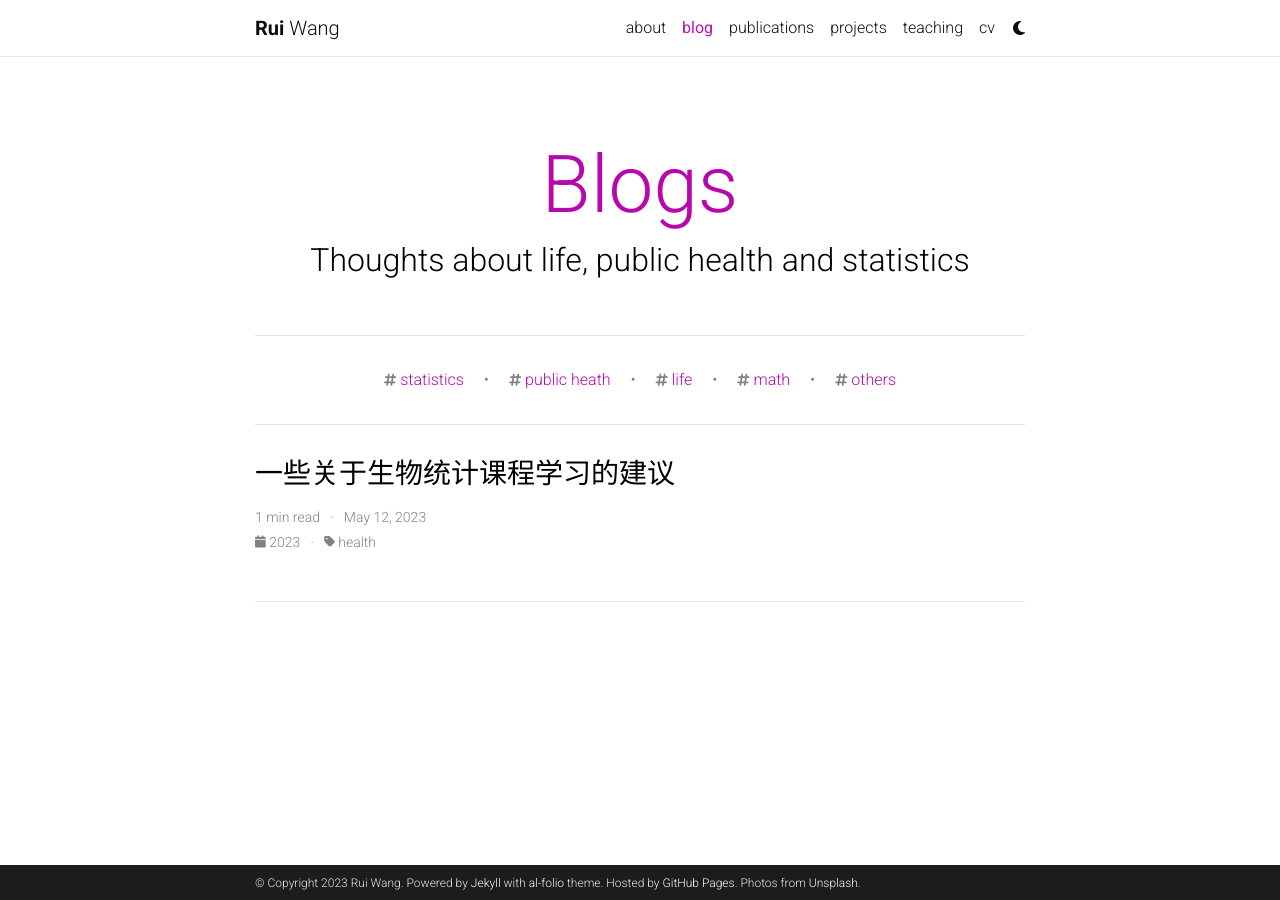
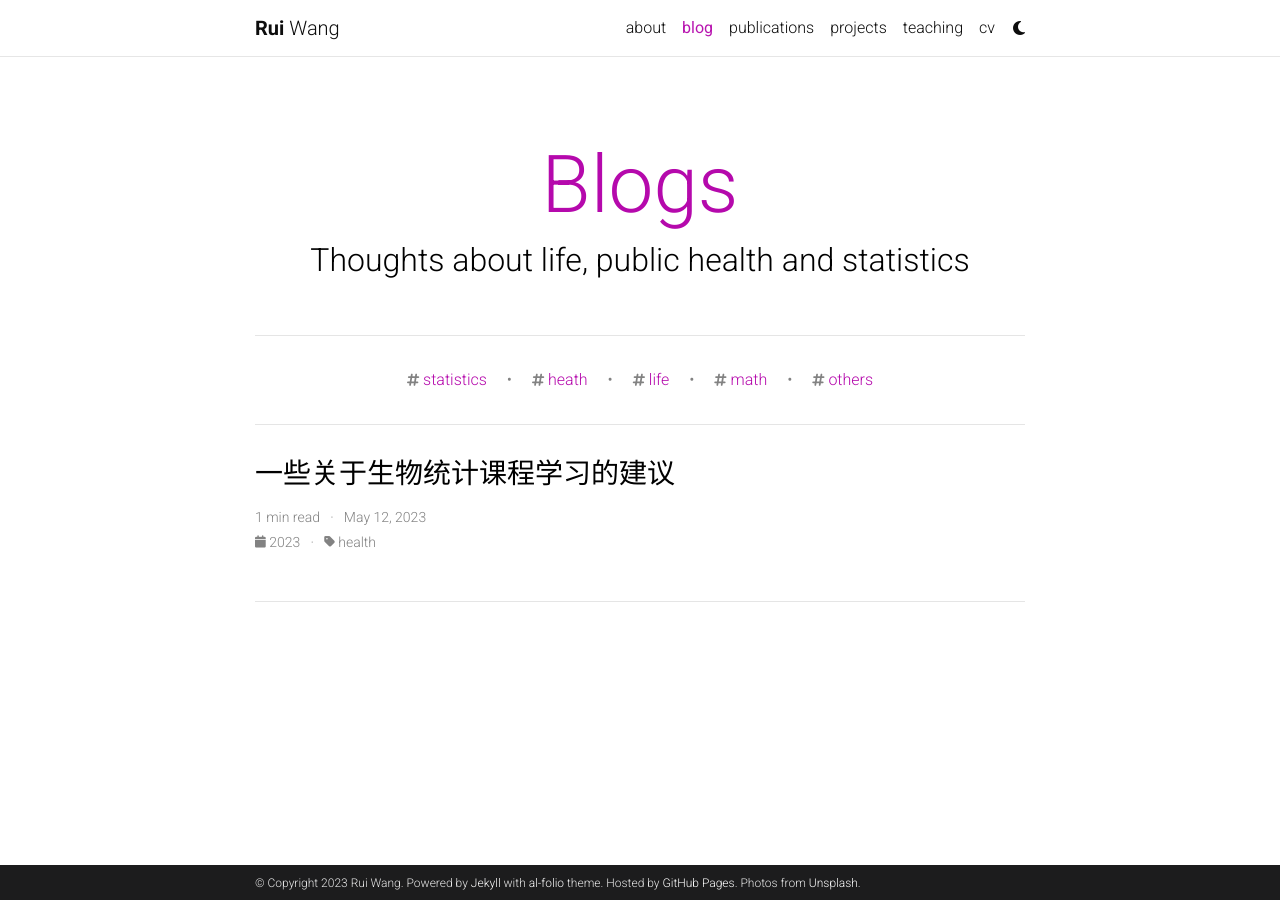
Before and after one commit to wangrui24/wangrui, a Jekyll site: the page built from blog/index.html, in a window 1280 px wide. Built offline with Jekyll 4.4.1, drawn with Linux system fonts in a browser that asks for light colours; the list of posts is cut into pages by our own code; comment, search, counter and statistics services are not loaded; a style sheet for code colours, icons or effects is not loaded.

Commit message:
Update _config.yml

```diff
--- a/_config.yml
+++ b/_config.yml
@@ -262,7 +262,7 @@
     tag: '/blog/tag/:name/'
     category: '/blog/category/:name/'
 
-display_tags: ['statistics', 'public heath', 'life', 'math', 'others'] # these tags will be displayed on the front page of your blog
+display_tags: ['statistics', 'heath', 'life', 'math', 'others'] # these tags will be displayed on the front page of your blog
 
 # -----------------------------------------------------------------------------
 # Jekyll Scholar
```
